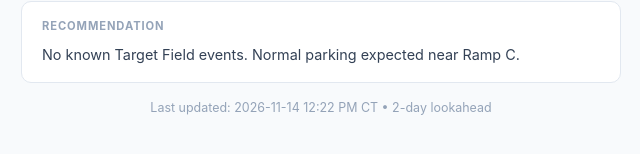
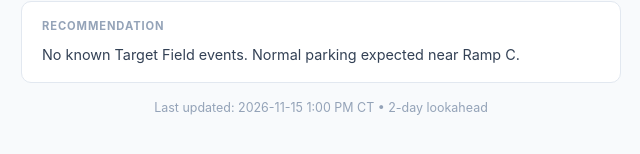
Before and after one commit to scrollkeepersarchive/mpls-parking-analyzer, a plain HTML site: page docs/index.html in a window 1280 px wide. Shown: the part 216-370 px from the top of the page, 319-959 px from the left. Drawn offline with Linux system fonts and the light colour scheme.

Commit message:
chore: parking digest 2026-11-15

```diff
--- a/docs/index.html
+++ b/docs/index.html
@@ -88,7 +88,7 @@
 <div class="card"><div class="card-label">Recommendation</div><p class="rec-text">No known Target Field events. Normal parking expected near Ramp C.</p></div>
 </main>
 <footer>
-  Last updated: 2026-11-14 12:22 PM CT &bull; 2-day lookahead
+  Last updated: 2026-11-15 1:00 PM CT &bull; 2-day lookahead
 </footer>
 </body>
 </html>
```
